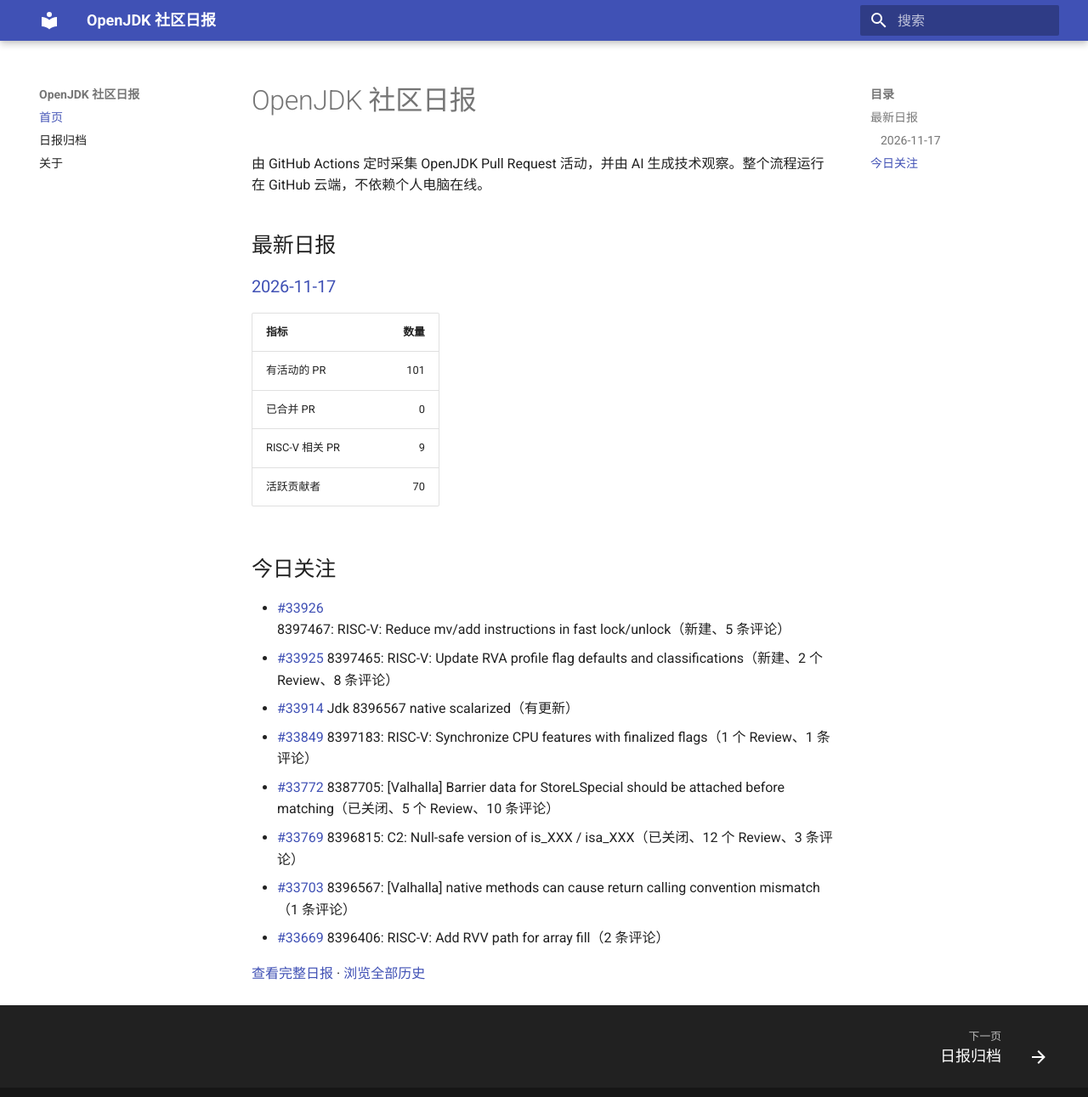
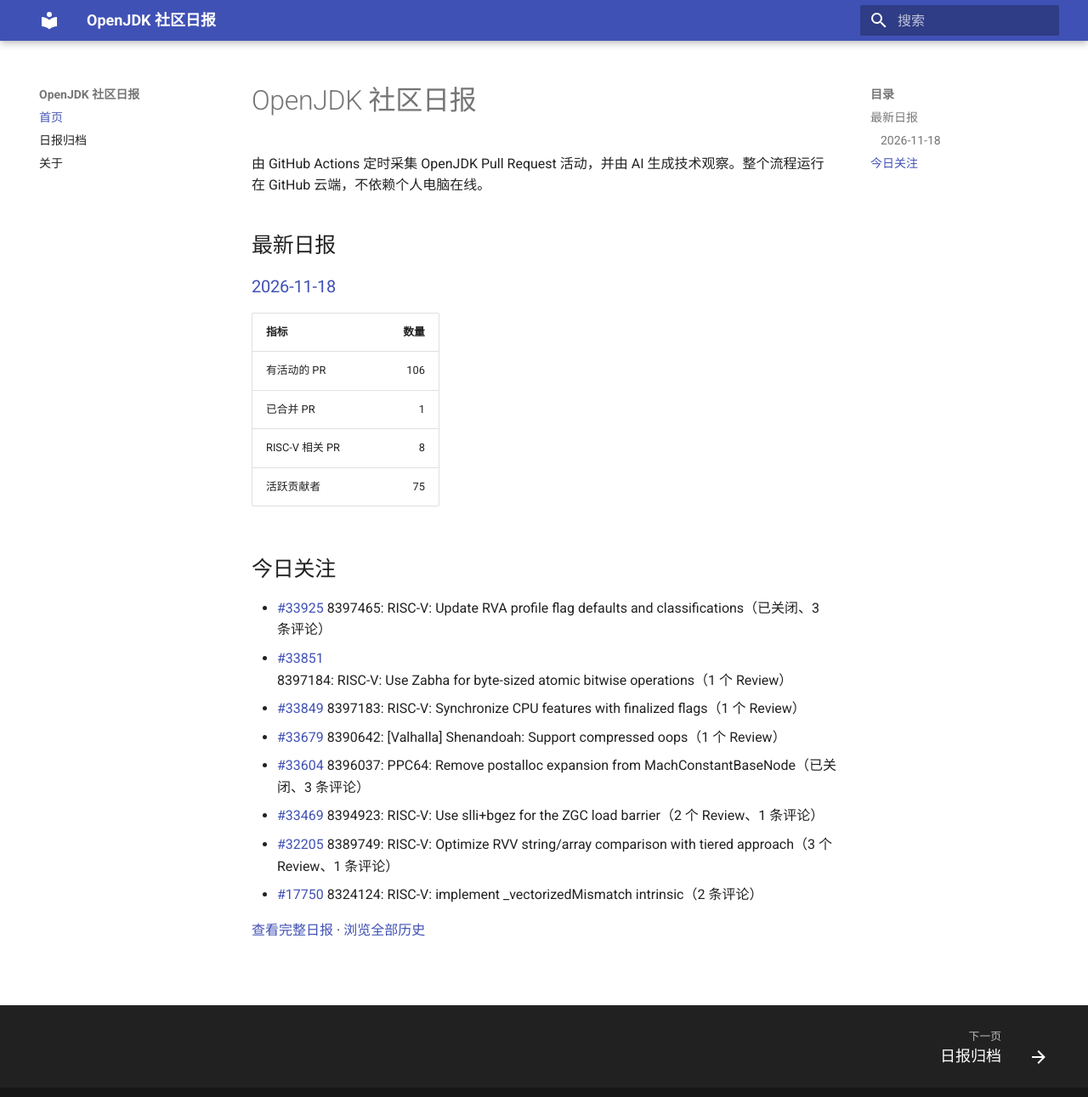
Before and after one commit to DingliZhang/openjdk-daily, an MkDocs documentation site: the page built from docs/index.md, in a window 1280 px wide and 1304 px high. Shown: the top 1291 px of the window at 85% size. Built offline with MkDocs 1.6.1 and Material for MkDocs 9.7.7, drawn with Linux system fonts in a browser that asks for light colours.

Commit message:
report: add OpenJDK daily report

```diff
--- a/docs/index.md
+++ b/docs/index.md
@@ -4,24 +4,24 @@
 
 ## 最新日报
 
-### [2026-11-17](reports/2026/2026-11-17.md)
+### [2026-11-18](reports/2026/2026-11-18.md)
 
 | 指标 | 数量 |
 |---|---:|
-| 有活动的 PR | 101 |
-| 已合并 PR | 0 |
-| RISC-V 相关 PR | 9 |
-| 活跃贡献者 | 70 |
+| 有活动的 PR | 106 |
+| 已合并 PR | 1 |
+| RISC-V 相关 PR | 8 |
+| 活跃贡献者 | 75 |
 
 ## 今日关注
 
-- [#33926](https://github.com/openjdk/jdk/pull/33926) 8397467: RISC-V: Reduce mv/add instructions in fast lock/unlock（新建、5 条评论）
-- [#33925](https://github.com/openjdk/jdk/pull/33925) 8397465: RISC-V: Update RVA profile flag defaults and classifications（新建、2 个 Review、8 条评论）
-- [#33914](https://github.com/openjdk/jdk/pull/33914) Jdk 8396567 native scalarized（有更新）
-- [#33849](https://github.com/openjdk/jdk/pull/33849) 8397183: RISC-V: Synchronize CPU features with finalized flags（1 个 Review、1 条评论）
-- [#33772](https://github.com/openjdk/jdk/pull/33772) 8387705: [Valhalla] Barrier data for StoreLSpecial should be attached before matching（已关闭、5 个 Review、10 条评论）
-- [#33769](https://github.com/openjdk/jdk/pull/33769) 8396815: C2: Null-safe version of is_XXX / isa_XXX（已关闭、12 个 Review、3 条评论）
-- [#33703](https://github.com/openjdk/jdk/pull/33703) 8396567: [Valhalla] native methods can cause return calling convention mismatch（1 条评论）
-- [#33669](https://github.com/openjdk/jdk/pull/33669) 8396406: RISC-V: Add RVV path for array fill（2 条评论）
+- [#33925](https://github.com/openjdk/jdk/pull/33925) 8397465: RISC-V: Update RVA profile flag defaults and classifications（已关闭、3 条评论）
+- [#33851](https://github.com/openjdk/jdk/pull/33851) 8397184: RISC-V: Use Zabha for byte-sized atomic bitwise operations（1 个 Review）
+- [#33849](https://github.com/openjdk/jdk/pull/33849) 8397183: RISC-V: Synchronize CPU features with finalized flags（1 个 Review）
+- [#33679](https://github.com/openjdk/jdk/pull/33679) 8390642: [Valhalla] Shenandoah: Support compressed oops（1 个 Review）
+- [#33604](https://github.com/openjdk/jdk/pull/33604) 8396037: PPC64: Remove postalloc expansion from MachConstantBaseNode（已关闭、3 条评论）
+- [#33469](https://github.com/openjdk/jdk/pull/33469) 8394923: RISC-V: Use slli+bgez for the ZGC load barrier（2 个 Review、1 条评论）
+- [#32205](https://github.com/openjdk/jdk/pull/32205) 8389749: RISC-V: Optimize RVV string/array comparison with tiered approach（3 个 Review、1 条评论）
+- [#17750](https://github.com/openjdk/jdk/pull/17750) 8324124: RISC-V: implement _vectorizedMismatch intrinsic（2 条评论）
 
-[查看完整日报](reports/2026/2026-11-17.md) · [浏览全部历史](reports/index.md)
+[查看完整日报](reports/2026/2026-11-18.md) · [浏览全部历史](reports/index.md)
```
Also changed, not shown: docs/reports/2026/2026-11-18.md (added, +213 -0 lines), docs/reports/index.md (+2 -1 lines), 2 other files.
